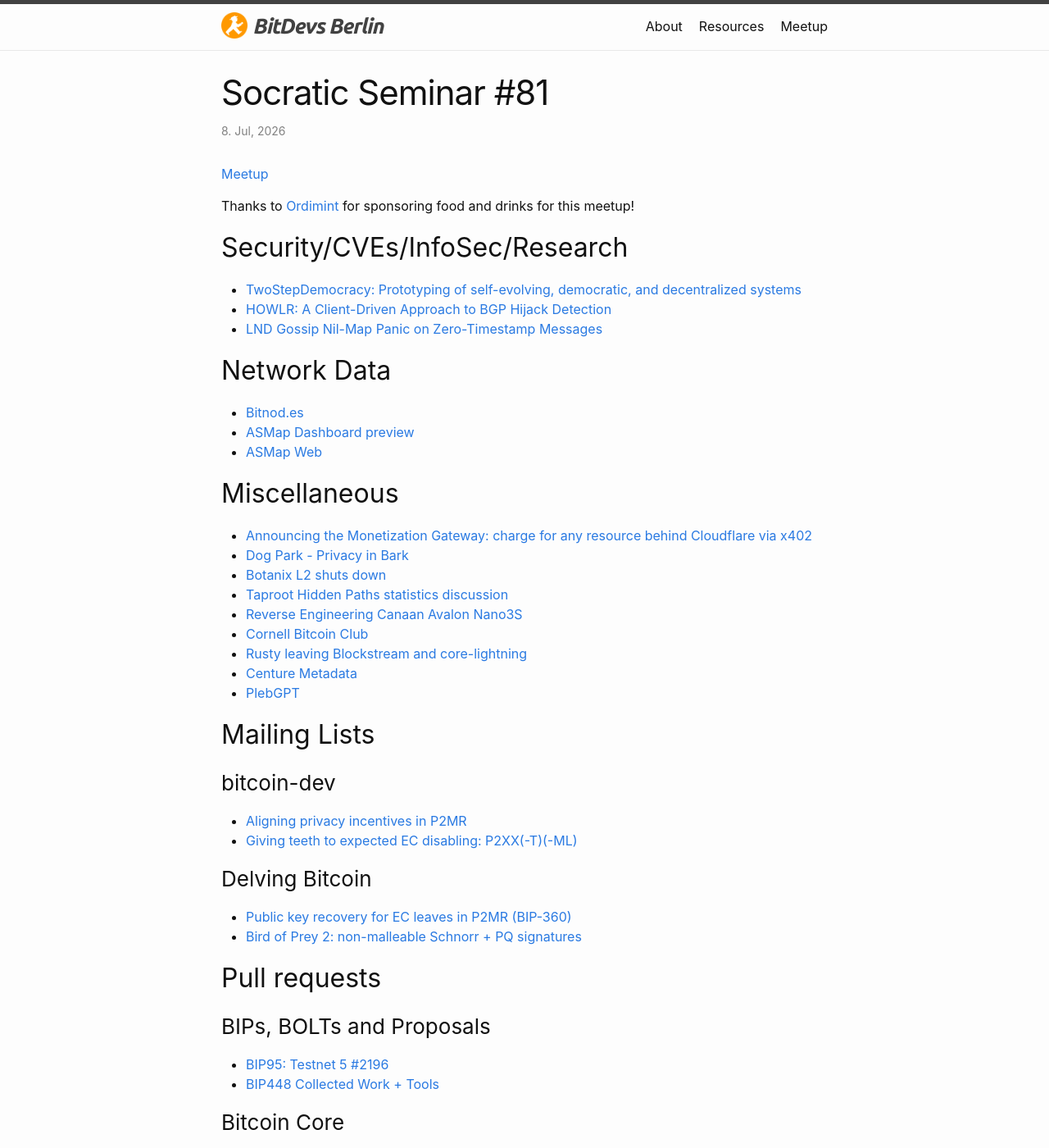
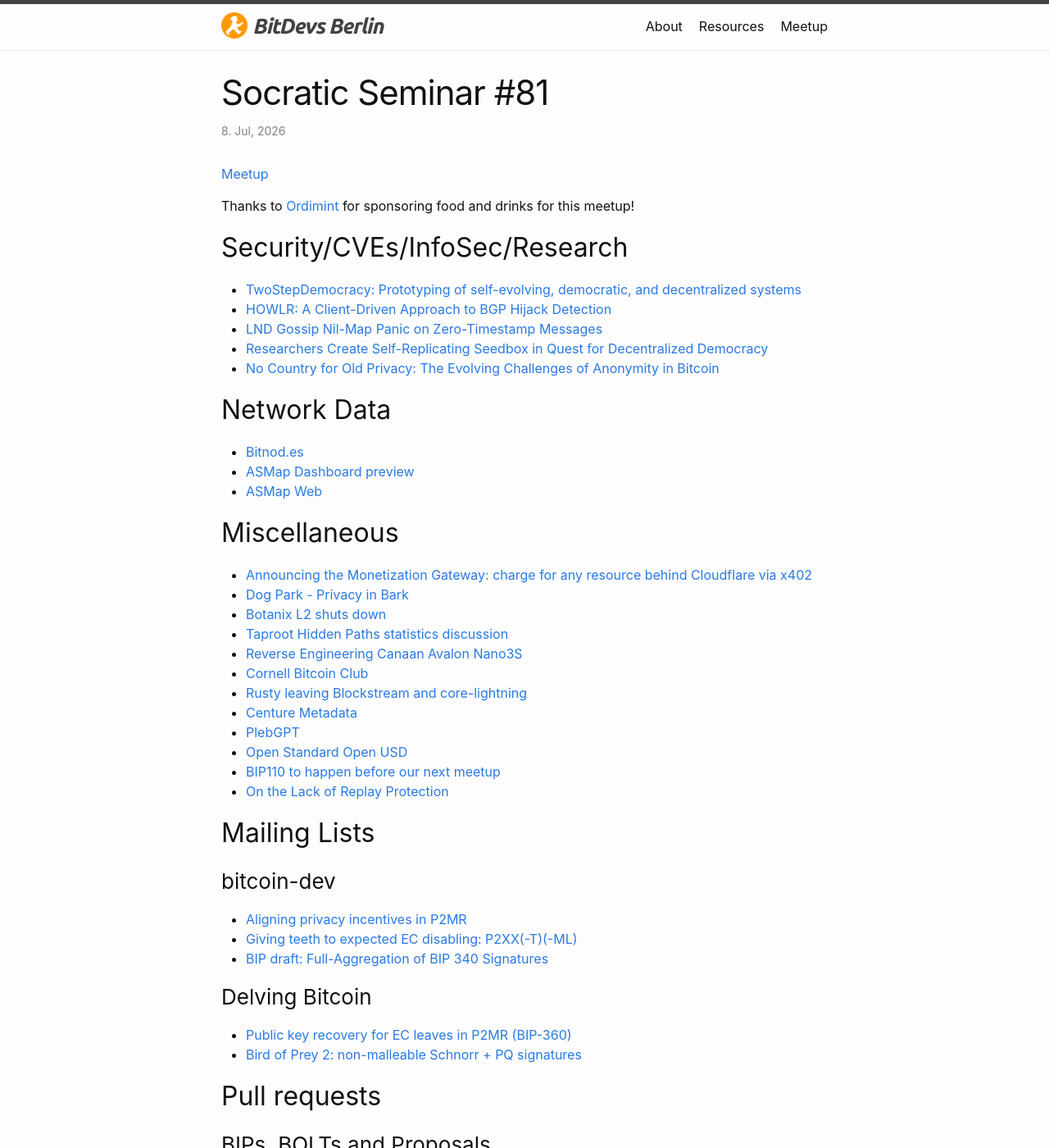
Before and after one commit to fjahr/bitdevsberlin, a Jekyll site: the page built from _posts/2026-07-08-socratic-seminar-81.md, in a window 1280 px wide and 1400 px high. Shown: the whole window at 82% size. Built offline with Jekyll 4.4.1, drawn with Linux system fonts in a browser that asks for light colours.

Commit message:
Add last link to yesterdays meetup

```diff
--- a/_posts/2026-07-08-socratic-seminar-81.md
+++ b/_posts/2026-07-08-socratic-seminar-81.md
@@ -12,6 +12,8 @@ Thanks to [Ordimint](https://ordimint.com) for sponsoring food and drinks for th
 - [TwoStepDemocracy: Prototyping of self-evolving, democratic, and decentralized systems](https://arxiv.org/abs/2606.25559)
 - [HOWLR: A Client-Driven Approach to BGP Hijack Detection](https://arxiv.org/abs/2606.21845)
 - [LND Gossip Nil-Map Panic on Zero-Timestamp Messages](https://lightning.community/SI/2026/06/18/lnd-zero-timestamp-gossip-dos.html)
+- [Researchers Create Self-Replicating Seedbox in Quest for Decentralized Democracy](https://torrentfreak.com/researchers-create-self-replicating-seedbox-in-quest-for-decentralized-democracy/)
+- [No Country for Old Privacy: The Evolving Challenges of Anonymity in Bitcoin](https://arxiv.org/abs/2607.00772)
 
 ## Network Data
 
@@ -30,6 +32,9 @@ Thanks to [Ordimint](https://ordimint.com) for sponsoring food and drinks for th
 - [Rusty leaving Blockstream and core-lightning](https://blog.blockstream.com/rusty-russell-eleven-years-of-lightning-at-blockstream/)
 - [Centure Metadata](https://x.com/centurymetadata/status/2066308809031856264?s=20)
 - [PlebGPT](https://x.com/rot13maxi/status/2061245699178598587)
+- [Open Standard Open USD](https://joinopenstandard.com/blog/introducing-open-usd)
+- [BIP110 to happen before our next meetup](https://bip110.org/monitor)
+- [On the Lack of Replay Protection](https://murch.one/posts/replay-protection/)
 
 ## Mailing Lists
 
@@ -37,6 +42,7 @@ Thanks to [Ordimint](https://ordimint.com) for sponsoring food and drinks for th
 
 - [Aligning privacy incentives in P2MR](https://groups.google.com/g/bitcoindev/c/p8AVEmAtWdA)
 - [Giving teeth to expected EC disabling: P2XX(-T)(-ML)](https://groups.google.com/g/bitcoindev/c/aWYtPLVPZ3U/m/htpzI5r3AgAJ)
+- [BIP draft: Full-Aggregation of BIP 340 Signatures](https://groups.google.com/g/bitcoindev/c/TF5mPfy58RQ)
 
 ### Delving Bitcoin
 
```
